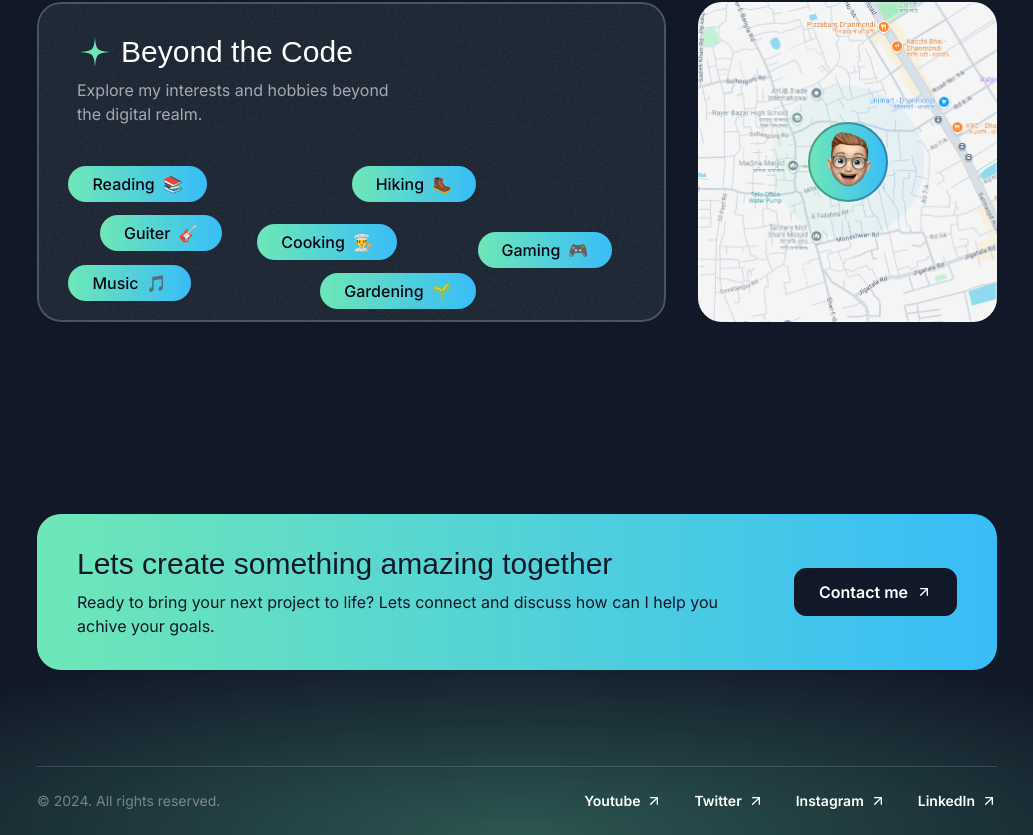
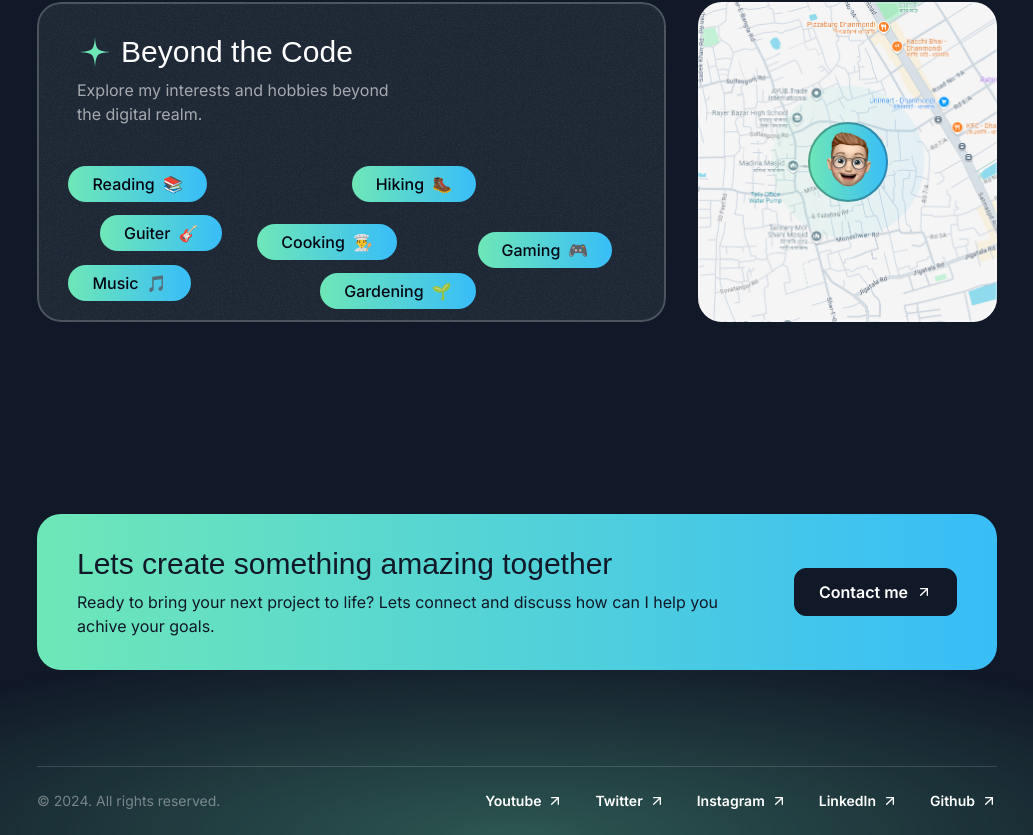
Before and after one commit to pain-arch/my_portfolio_nextjs, a Next.js app: page / in a window 1280 px wide. Shown: the part 5592-6427 px from the top of the page, without its empty margins (123-1156 px from the left). Built offline with nearby package versions, Linux system fonts and the light colour scheme; a web font is replaced by a local one.

Commit message:
Refactor ContactSection to add LinkedIn link and update button styling

```diff
--- a/src/sections/Contact.tsx
+++ b/src/sections/Contact.tsx
@@ -23,10 +23,12 @@ export const ContactSection = () => {
               </p>
             </div>
             <div>
+              <a href="https://www.linkedin.com/in/md-shykat/">
               <button className="text-white bg-gray-900 inline-flex items-center px-6 h-12 rounded-xl gap-2 w-max border border-gray-900">
                 <span className="font-semibold">Contact me</span>
                 <ArrowUpRightIcon className="size-4" />
               </button>
+              </a>
             </div>
           </div>
         </div>
--- a/src/sections/Footer.tsx
+++ b/src/sections/Footer.tsx
@@ -1,10 +1,11 @@
-import ArrowupRightIcon from '@/assets/icons/arrow-up-right.svg';
+import ArrowupRightIcon from '@/assets/icons/arrow-up-right.svg'; // Ensure the path and import is correct
 
 const footerLinks = [
-  { title: "Youtube", href: "#" },
-  { title: "Twitter", href: "#" },
-  { title: "Instagram", href: "#" },
-  { title: "LinkedIn", href: "#" },
+  { title: "Youtube", href: "https://www.youtube.com/@shykathimu" },
+  { title: "Twitter", href: "https://x.com/EarShykat" },
+  { title: "Instagram", href: "https://www.instagram.com/rip_arceneaux/" },
+  { title: "LinkedIn", href: "https://www.linkedin.com/in/md-shykat/" },
+  { title: "Github", href: "https://github.com/pain-arch" },
 ];
 
 export const Footer = () => {
@@ -17,9 +18,20 @@ export const Footer = () => {
           <div className="">
             <nav className="flex flex-col md:flex-row items-center gap-8">
               {footerLinks.map(link => (
-                <a key={link.title} href={link.href} className='inline-flex items-center gap-1.5'>
+                <a
+                  key={link.title}
+                  href={link.href}
+                  target="_blank"
+                  rel="noopener noreferrer"
+                  className='inline-flex items-center gap-1.5'
+                >
                   <span className="font-semibold">{link.title}</span>
-                  <ArrowupRightIcon className="size-4"/>
+                  {/* Fallback if SVG import fails */}
+                  {ArrowupRightIcon ? (
+                    <ArrowupRightIcon className="size-4" />
+                  ) : (
+                    <span className="icon-placeholder">↗</span> // Basic icon placeholder
+                  )}
                 </a>
               ))}
             </nav>
```
